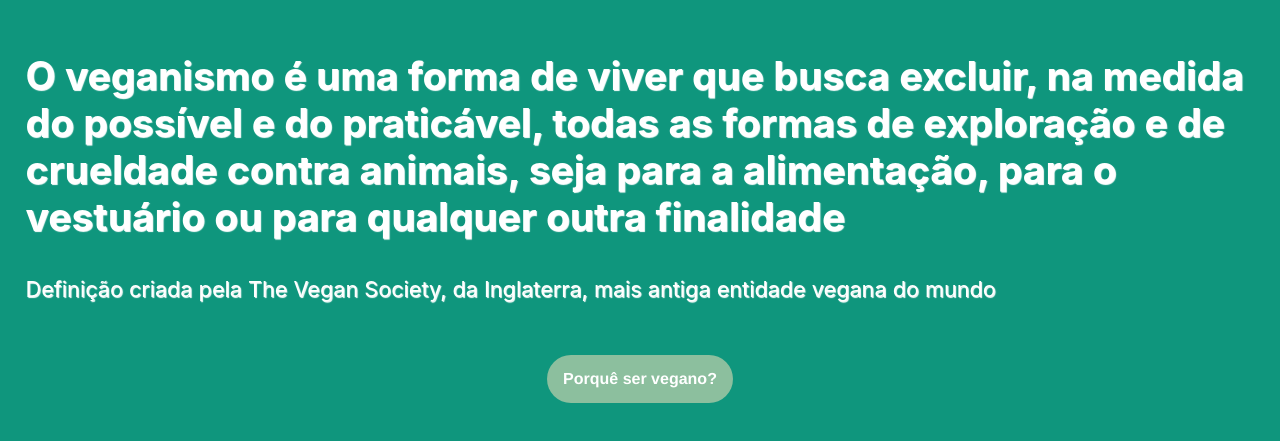
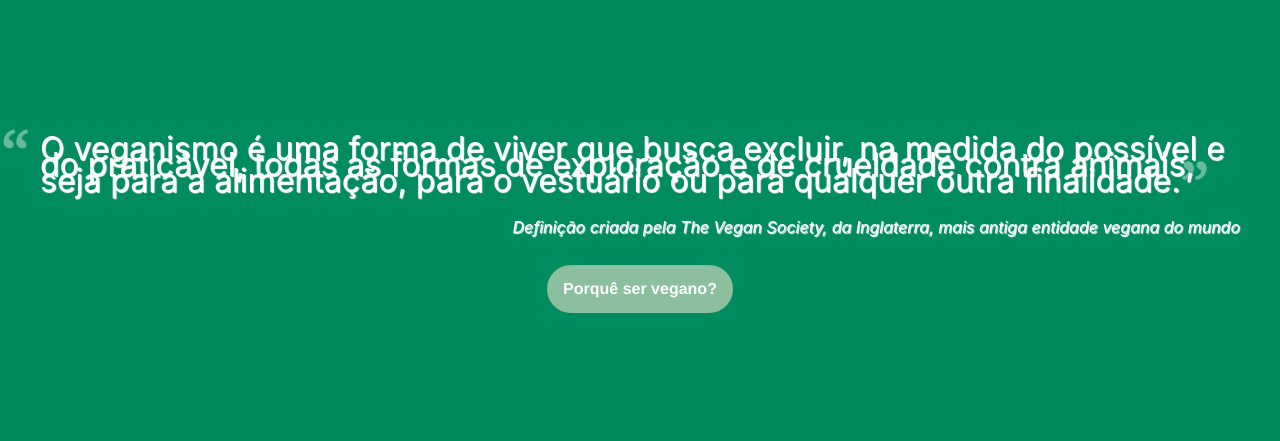
Before and after one commit to kellynvd/why-go-vegan, a React (Create React App) app: page / in a window 1280 px wide. Shown: the part 189-630 px from the top of the page. Built offline with nearby package versions, Linux system fonts and the light colour scheme.

Commit message:
Add new component
- Fix App.js to work with new component
- Remove InitialStatement component
- Change classNames
- Add styles

```diff
--- a/src/components/Action.js
+++ b/src/components/Action.js
@@ -2,7 +2,8 @@ import React from 'react';
 
 const Action = (props) => (
   <div>
-    <button className="app-button"
+    <button
+      className="button"
       onClick={props.handlePick}
       >
        Porquê ser vegano?
--- a/src/components/App.js
+++ b/src/components/App.js
@@ -1,19 +1,19 @@
 import React from 'react';
+import randomColor from 'randomcolor';
 import '../styles/App.css';
+import Action from './Action';
+import Statement from './Statement';
 import Reasons from '../api'
-import Action from './Action';
-import InitialStatement from './InitialStatement';
-import randomColor from 'randomcolor';
 
 class App extends React.Component {
 
 state = {
     reasons: Reasons,
     selectedReason: {
-      fact: undefined,
-      source: undefined
+      fact: 'O veganismo é uma forma de viver que busca excluir, na medida do possível e do praticável, todas as formas de exploração e de crueldade contra animais, seja para a alimentação, para o vestuário ou para qualquer outra finalidade.',
+      source: 'Definição criada pela The Vegan Society, da Inglaterra, mais antiga entidade vegana do mundo'
     },
-    backgroundColor: '#0f967d'
+    backgroundColor: '#008c5f'
   }
 
   handlePick = () => {
@@ -31,11 +31,14 @@ state = {
 
   render() {
     return (
-      <div className="app-initial-statement" style={{ background: this.state.backgroundColor }}>
-       <InitialStatement hasReasons={this.state.selectedReason.fact}/>
-        <p>{this.state.selectedReason.fact}</p>
-        <small>{this.state.selectedReason.source}</small>
-        <Action handlePick={this.handlePick}/>
+      <div className="app" style={{ background: this.state.backgroundColor }}>
+       <Statement
+        fact={this.state.selectedReason.fact}
+        source={this.state.selectedReason.source}
+        />
+       <Action
+        handlePick={this.handlePick}
+       />
       </div>
     );
   }
--- a/src/components/InitialStatement.js
+++ /dev/null
@@ -1,16 +0,0 @@
-import React from 'react';
-
-const InitialStatement = (props) => {
-  if (props.hasReasons) {
-    return null;
-  }
-
-  return (
-    <div className="container">
-      <h2>O veganismo é uma forma de viver que busca excluir, na medida do possível e do praticável, todas as formas de exploração e de crueldade contra animais, seja para a alimentação, para o vestuário ou  para qualquer outra finalidade</h2>
-      <small>Definição criada pela The Vegan Society, da Inglaterra, mais antiga entidade vegana do mundo</small>
-    </div>
-  )
- }
-
- export default InitialStatement;
--- /dev/null
+++ b/src/components/Statement.js
@@ -0,0 +1,12 @@
+import React from 'react';
+
+const Statement = ({ fact, source }) => (
+  <div className="statement">
+    <blockquote className="quote">
+      <p className="fact">{fact}</p>
+      <p className="source">{source}</p>
+    </blockquote>
+  </div>
+);
+
+export default Statement;
--- a/src/styles/App.css
+++ b/src/styles/App.css
@@ -1,8 +1,37 @@
-.app {
-  text-align: center;
+.fact {
+  font-size: 2rem;
+  color: #fff;
+  line-height: 0.5;
 }
 
-.app-initial-statement {
+.source {
+  font-size: 1rem;
+  text-align: right;
+  font-style: italic;
+  margin-top: 2rem;
+  margin-bottom: 2rem;
+  padding: 0 0 0 80px;
+  line-height: 0.8;
+  position: relative;
+}
+
+.fact::before,
+.fact::after {
+  content: "“";
+  font-family: Georgia;
+  font-size: 4rem;
+  margin: -1rem 0 0 -2.5rem;
+  position: absolute;
+  opacity: 0.4;
+  line-height: 0.8;
+}
+
+.fact::after {
+  content: "”";
+  margin: -1rem -4rem 0 0;
+}
+
+.app {
   min-height: 100vh;
   display: flex;
   flex-direction: column;
@@ -13,13 +42,13 @@
   text-shadow: 1px 1px 1px #FFF;
 }
 
-.app-button {
+.button {
 	display: inline-block;
   margin: 0;
   padding: 0.75rem 1rem;
 	border: 0;
 	border-radius: 1.5rem;
-	background-color: #8cbf9e;
+  background-color: #8cbf9e;
 	color: #fff;
 	text-decoration: none;
 	font-weight: 700;
@@ -31,22 +60,16 @@
   -webkit-font-smoothing: antialiased;
 }
 
-.app-button:hover {
+.button:hover {
   opacity: 0.85;
   background-color:	#2CC958;
 }
 
-.app-button:active {
-	box-shadow: inset 0 3px 4px hsla(0, 0%, 0%, 0.2);
+.button:active {
+  box-shadow: inset 0 3px 4px hsla(0, 0%, 0%, 0.2);
 }
 
-.app-button:focus {
+.button:focus {
   outline: none;
   box-shadow: none
 }
-
-.container {
-  max-width: 100rem;
-  margin: 0 auto;
-  padding: 0 1.6rem;
-}
```
